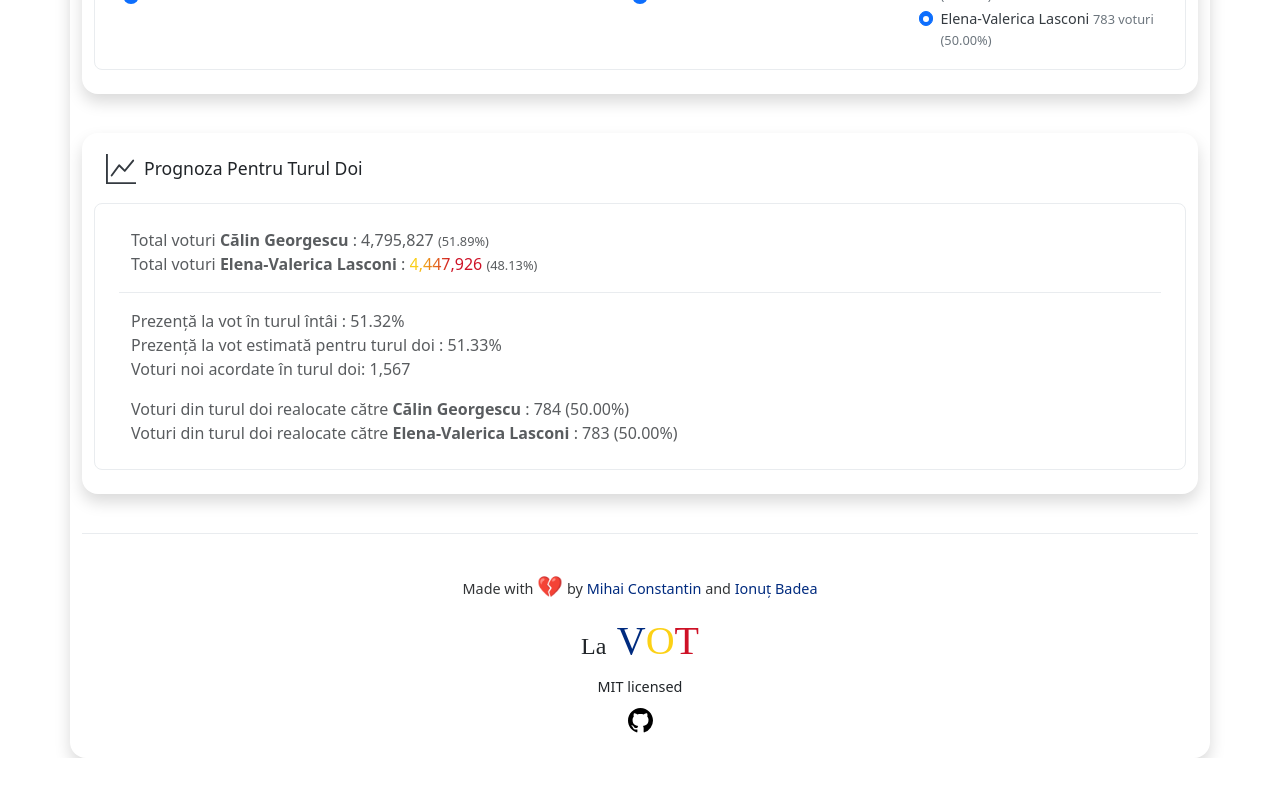
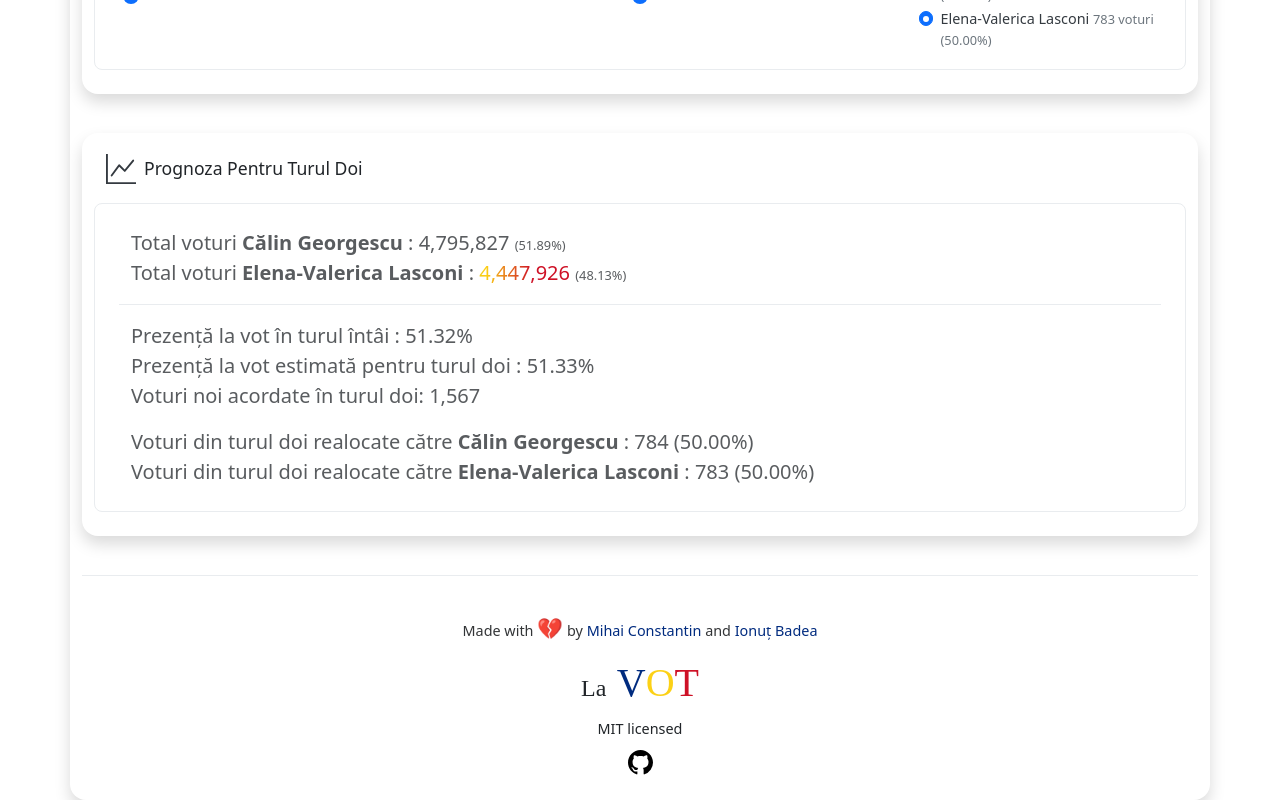
Before and after one commit to mihaiconstantin/lavot, a React (Vite) app: page / in a window 1280 px wide. Shown: the part 3228-4028 px from the top of the page. Before the commit the page ends 3986 px from the top, so only its background shows below. Built offline with nearby package versions, Linux system fonts and the light colour scheme; a web font is replaced by a local one.

Commit message:
Design: update style for `Forecast` text summary

```diff
--- a/src/components/Forecast.tsx
+++ b/src/components/Forecast.tsx
@@ -58,7 +58,7 @@ const Forecast: React.FC<ForecastProps> = ({ statistics }) => {
 
 
     return (
-        <div className="row control output-forecast justify-content-center">
+        <div className="row control output-forecast justify-content-center lead">
             <div className="col-12">
 
                 <div className="row text-muted">
```
